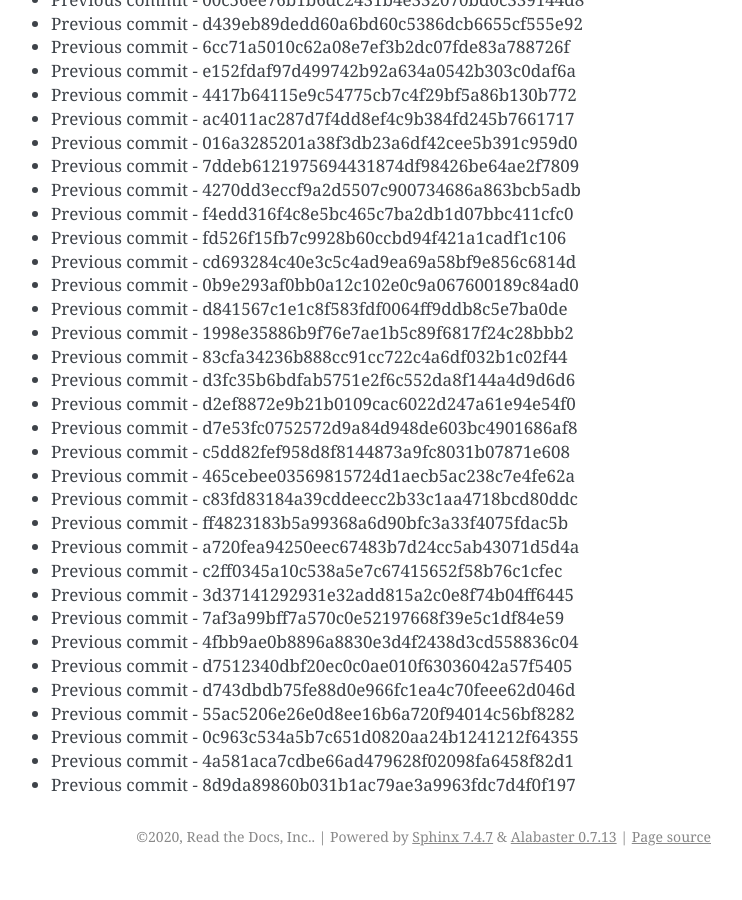
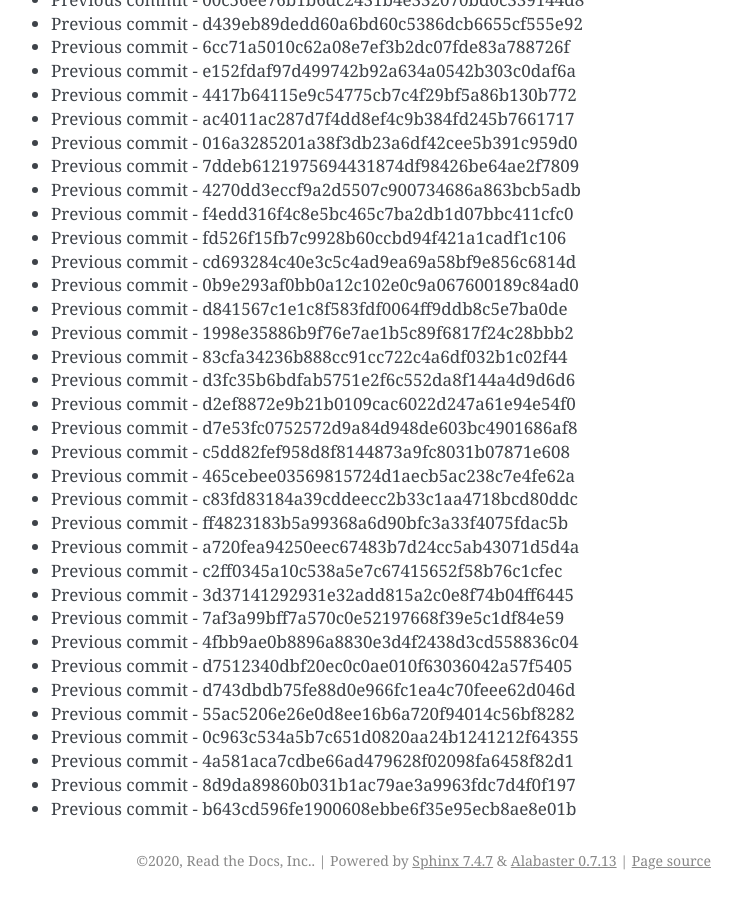
Before and after one commit to readthedocs/rtd-git-stresstest, a Sphinx documentation site: the page built from docs/updates.rst, in a window 1280 px wide and 900 px high, scrolled down 63075 px. Shown: the whole window, without its empty margins (399-1141 px from the left). Built offline with Sphinx 7.4.7, drawn with Linux system fonts in a browser that asks for light colours; before the commit the page ends 63951 px from its top, so only the background shows below that.

Commit message:
Generating commit from previous: b643cd596fe1900608ebbe6f35e95ecb8ae8e01b

```diff
--- a/docs/updates.rst
+++ b/docs/updates.rst
@@ -2682,3 +2682,4 @@ It can be tested for any performance characteristics.
 * Previous commit - 0c963c534a5b7c651d0820aa24b1241212f64355
 * Previous commit - 4a581aca7cdbe66ad479628f02098fa6458f82d1
 * Previous commit - 8d9da89860b031b1ac79ae3a9963fdc7d4f0f197
+* Previous commit - b643cd596fe1900608ebbe6f35e95ecb8ae8e01b
```
